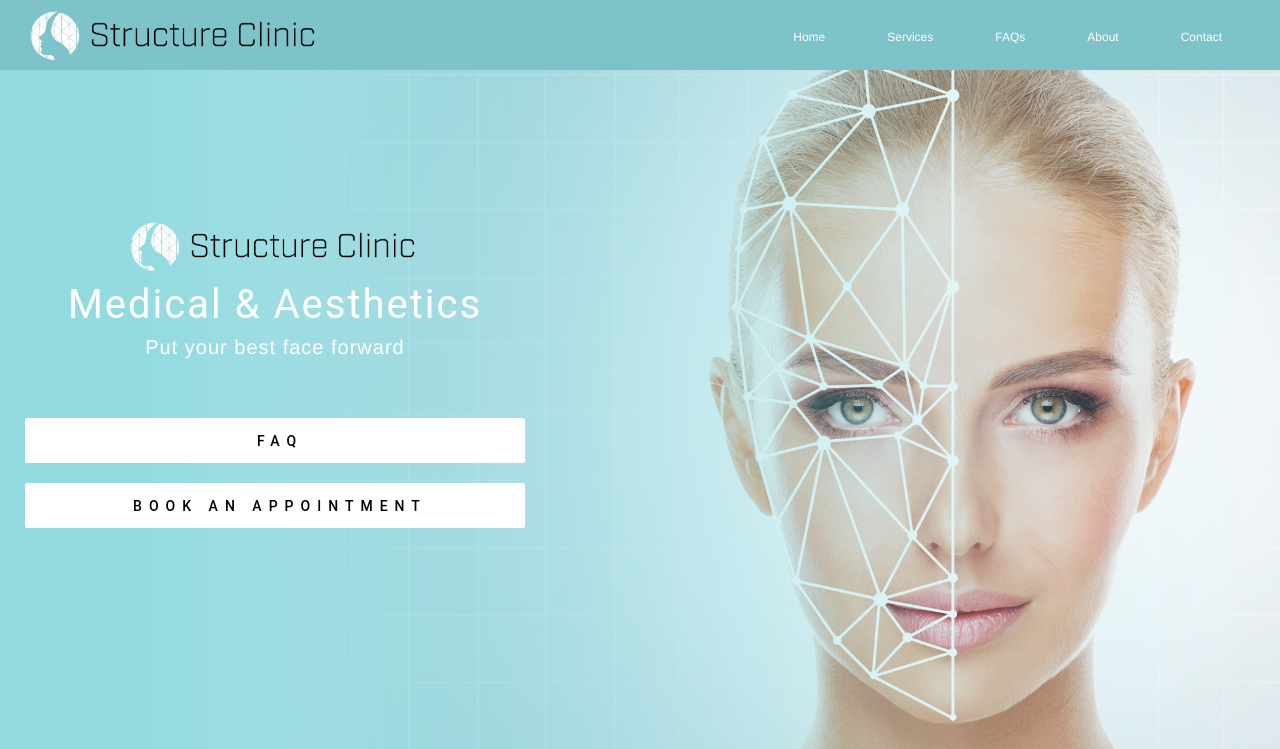
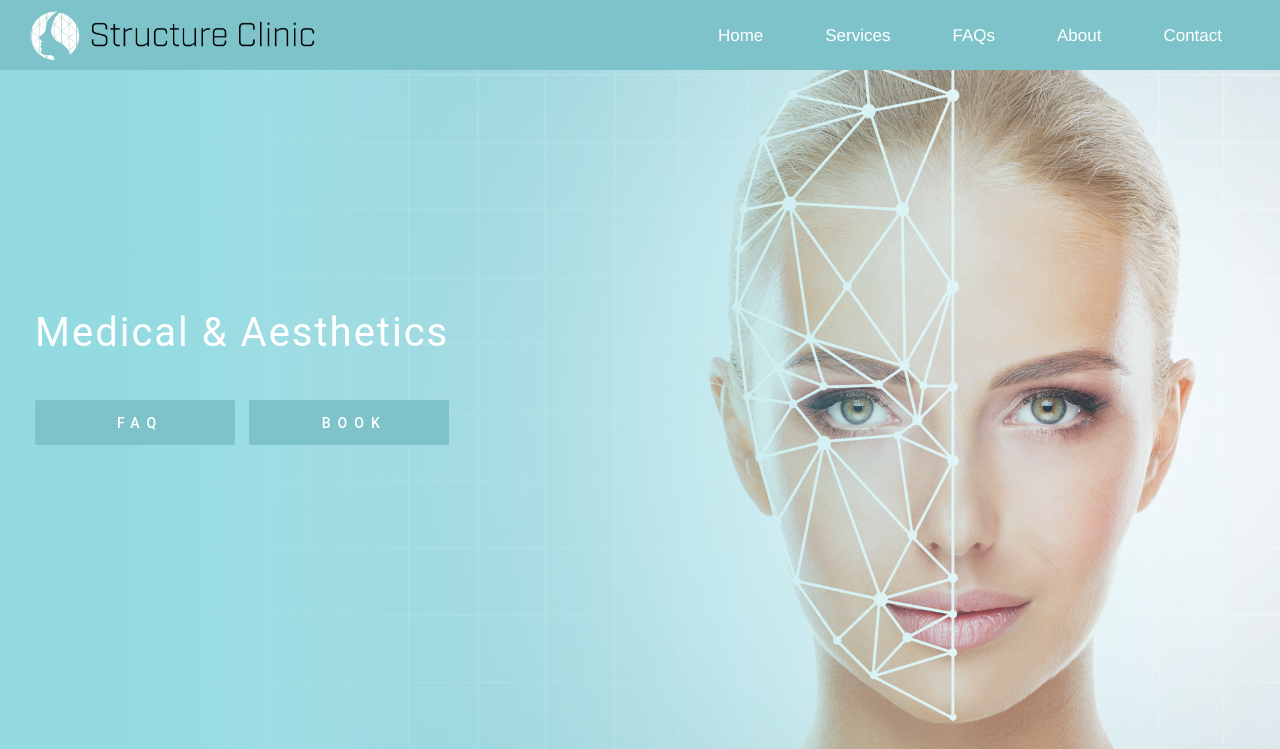
Before and after one commit to SparkleFox17/structureClinic, a PHP site: page / in a window 1280 px wide. Shown: the top 749 px of the page. Run offline with PHP 8.4, Linux system fonts and the light colour scheme.

Commit message:
additional revisions

```diff
--- a/css/main.css
+++ b/css/main.css
@@ -62,7 +62,7 @@ nav ul li a {
     color: white;
     padding: 5px;
     margin: 20px;
-    font-size: 12px;
+    font-size: 17px;
 }
 /*NAV*/
 
@@ -123,12 +123,14 @@ section:nth-child(even) {
 }
 .slide-text{
     text-align: center;
+    margin: 0 10px;
 }
 .slide-text .mdl-button {
-    color:#000;
-    border: 5px solid #fff!important;
-    background-color: #fff;
-    width: 500px;
+    color: #fff;
+    border: 5px solid #7dc3c9!important;
+    background-color: #7dc3c9;
+    width: 100%;
+    min-width: 200px;
     margin-top: 20px;
     transition: all .2s ease;
 }
@@ -177,6 +179,11 @@ section:nth-child(even) {
 }
 .slide-text button{
     margin-top:40px;
+}
+.simpleflex {
+    display: flex;
+    flex-direction:row;
+    justify-content: space-between;
 }
 /*HOME*/
 
@@ -459,6 +466,10 @@ dialog{
 .mdl-textfield {
     width: calc(100% - 25px);
 }
+textarea::placeholder {
+    font-style: italic;
+    color:#bdbdbd;
+}
 /*CONTACT*/
 
 
--- a/template/contact.php
+++ b/template/contact.php
@@ -41,8 +41,10 @@
                     <br>
 
                     <div class="mdl-textfield mdl-js-textfield">
-                        <textarea class="mdl-textfield__input" type="text" rows="9" name="Message" id="Message" placeholder="Please ask us a question or indicate if you have a preferred appointment date"></textarea>
-                        <label class="mdl-textfield__label" for="Message">Message (optional)</label>
+                        <div style="border:1px solid #bdbdbd;">
+                            <textarea class="mdl-textfield__input" type="text" rows="9" name="Message" id="Message" placeholder="Please ask us a question or indicate if you have a preferred appointment date"></textarea>
+                            <label class="mdl-textfield__label" for="Message">Message (optional)</label>
+                        </div>
                     </div>
                     <br>
 
--- a/template/faq.php
+++ b/template/faq.php
@@ -51,7 +51,8 @@
                                 Forehead & Frown lines:  25 to 50 units<br/>
                                 Crow’s Feet: 12 to 20 units<br/>
                                 Lip Flip: 4 to 8 units<br/>
-                                Vertical Lip Lines: Cobblestone Chin: 4 to 14 units<br/>
+                                Vertical Lip Lines: 4 to 8 units<br/>
+                                Cobblestone Chin: 4 to 14 units<br/>
                                 Gummy smile: 4 to 8 units<br/>
                                 Jaw Slimming: 40 to 80 units<br/>
                                 Downturned Mouth: 4 to 8 units<br/>
--- a/template/home.php
+++ b/template/home.php
@@ -22,21 +22,22 @@
             <div class="swiper-slide" id="slide0">
                 <div class="container-big">
                     <div class="slide-text">
-                        <img src="./imgs/logo-flat.png" width="300" style="margin-top: -7px;" />
+                        <!--<img src="./imgs/logo-flat.png" width="300" style="margin-top: -7px;" />-->
                         <h1>Medical &amp; Aesthetics</h1>
-                        <p>Put your best face forward</p>
+                        <!--<p>Put your best face forward</p>-->
                         <br/>
+                        <div class="simpleflex">
                             <a href="#faq">
                                 <button class="mdl-button mdl-js-button mdl-js-ripple-effect">
                                     FAQ
                                 </button>
                             </a>
-                        <br/>
                             <a href="#contact">
                                 <button class="mdl-button mdl-js-button mdl-js-ripple-effect">
-                                Book An Appointment
+                                    Book
                                 </button>
                             </a>
+                        </div>
                     </div>
                 </div>
             </div>
```
Lines whose indentation alone changed are shown as unchanged.
